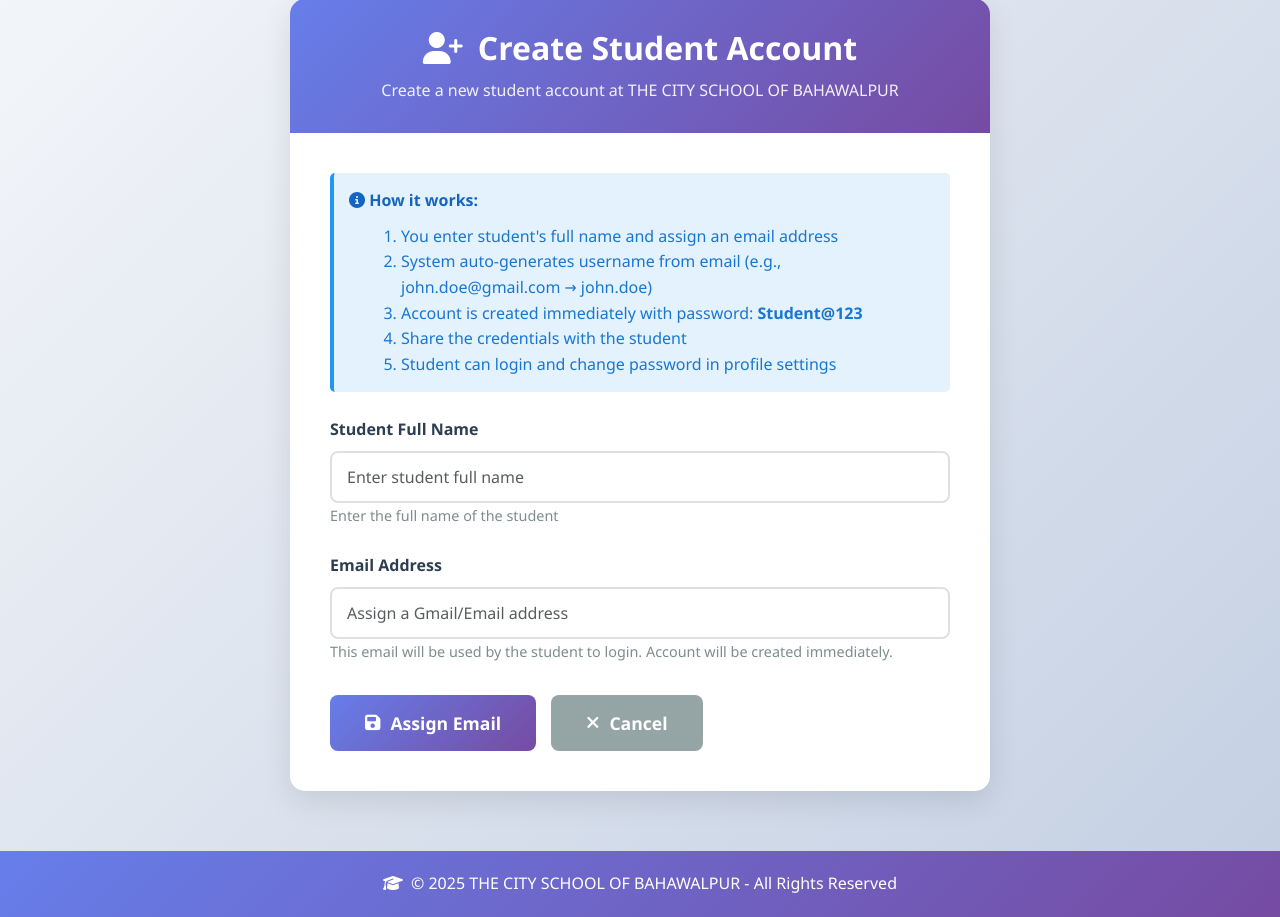
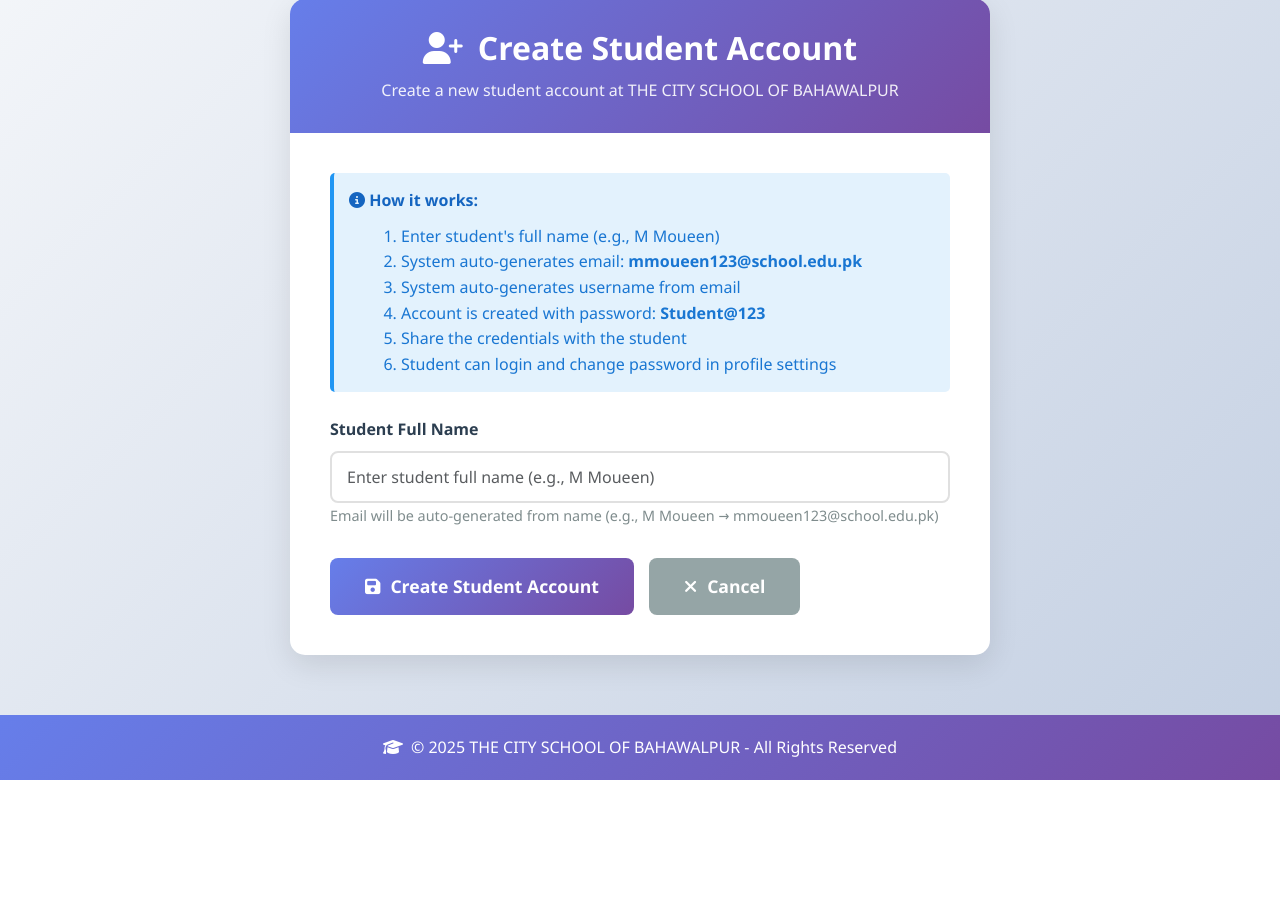
Before and after one commit to MuhammadMoueen/school-app, a Django app: page /coordinator/students/create/ in a window 1280 px wide. Shown: the part 105-1022 px from the top of the page. After the commit the page ends 885 px from the top, so only its background shows below. Run offline with Django 5.2, Linux system fonts and the light colour scheme; a user stored in the database is signed in; tables that the repository leaves empty hold one stand-in row (values such as "Sample post"); grey boxes marked "Sample" are stand-in pictures.

Commit message:
Auto-generate emails from names: students get @school.edu.pk, teachers get @teacher.edu.pk - removed manual email fields

```diff
--- a/school_management/main/forms.py
+++ b/school_management/main/forms.py
@@ -322,38 +322,41 @@ class AdminCreateStudentForm(forms.ModelForm):
         max_length=100,
         required=True,
         widget=forms.TextInput(attrs={
-            'placeholder': 'Enter student full name',
+            'placeholder': 'Enter student full name (e.g., M Moueen)',
             'class': 'form-control'
         }),
         label='Student Full Name',
-        help_text='Enter the full name of the student'
-    )
-    email = forms.EmailField(
-        required=True,
-        widget=forms.EmailInput(attrs={
-            'placeholder': 'Assign a Gmail/Email address',
-            'class': 'form-control'
-        }),
-        label='Email Address',
-        help_text='This email will be used by the student to login. Account will be created immediately.'
+        help_text='Email will be auto-generated from name (e.g., M Moueen → mmoueen123@school.edu.pk)'
     )
 
     class Meta:
         model = User
-        fields = ['email']
-
-    def clean_email(self):
-        email = self.cleaned_data.get('email')
-        # Check if email already exists in User model
-        if User.objects.filter(email=email).exists():
-            raise ValidationError('This email is already registered. Please choose a different email.')
-        return email
+        fields = []
 
     def save(self, commit=True):
-        email = self.cleaned_data.get('email')
-        full_name = self.cleaned_data.get('full_name')
+        full_name = self.cleaned_data.get('full_name').strip()
 
-        # Generate username from email (like teachers)
+        # Parse name: first letter + last name
+        name_parts = full_name.split()
+        if len(name_parts) < 2:
+            # If only one name, use it as both first and last
+            first_letter = name_parts[0][0].lower()
+            last_name = name_parts[0].lower()
+        else:
+            first_letter = name_parts[0][0].lower()
+            last_name = name_parts[-1].lower()  # Use last part as last name
+
+        # Generate base email: {first_letter}{last_name}123@school.edu.pk
+        base_email = f"{first_letter}{last_name}123@school.edu.pk"
+        email = base_email
+        counter = 1
+
+        # Ensure email is unique
+        while User.objects.filter(email=email).exists():
+            email = f"{first_letter}{last_name}{123 + counter}@school.edu.pk"
+            counter += 1
+
+        # Generate username from email
         base_username = email.split('@')[0].lower()
         username = base_username
         counter = 1
@@ -363,7 +366,7 @@ class AdminCreateStudentForm(forms.ModelForm):
             username = f"{base_username}{counter}"
             counter += 1
 
-        # Create user instance directly (no PreassignedEmail needed)
+        # Create user instance directly
         user = User()
         user.username = username
         user.email = email
@@ -475,37 +478,41 @@ class AdminCreateTeacherForm(forms.ModelForm):
         max_length=100,
         required=True,
         widget=forms.TextInput(attrs={
-            'placeholder': 'Enter teacher full name',
+            'placeholder': 'Enter teacher full name (e.g., M Nouman)',
             'class': 'form-control'
         }),
         label='Teacher Full Name',
-        help_text='Enter the full name of the teacher'
-    )
-    email = forms.EmailField(
-        required=True,
-        widget=forms.EmailInput(attrs={
-            'placeholder': 'Assign an email address',
-            'class': 'form-control'
-        }),
-        label='Email Address',
-        help_text='This email will be used by the teacher to login. A temporary password will be generated.'
+        help_text='Email will be auto-generated from name (e.g., M Nouman → mnouman123@teacher.edu.pk)'
     )
 
     class Meta:
         model = User
-        fields = ['email']
-
-    def clean_email(self):
-        email = self.cleaned_data.get('email')
-        if User.objects.filter(email=email).exists():
-            raise ValidationError('This email is already registered. Please choose a different email.')
-        return email
+        fields = []
 
     def save(self, commit=True):
-        email = self.cleaned_data.get('email')
-        full_name = self.cleaned_data.get('full_name', '')
+        full_name = self.cleaned_data.get('full_name', '').strip()
 
-        # Generate username from email (like students)
+        # Parse name: first letter + last name
+        name_parts = full_name.split()
+        if len(name_parts) < 2:
+            # If only one name, use it as both first and last
+            first_letter = name_parts[0][0].lower()
+            last_name = name_parts[0].lower()
+        else:
+            first_letter = name_parts[0][0].lower()
+            last_name = name_parts[-1].lower()  # Use last part as last name
+
+        # Generate base email: {first_letter}{last_name}123@teacher.edu.pk
+        base_email = f"{first_letter}{last_name}123@teacher.edu.pk"
+        email = base_email
+        counter = 1
+
+        # Ensure email is unique
+        while User.objects.filter(email=email).exists():
+            email = f"{first_letter}{last_name}{123 + counter}@teacher.edu.pk"
+            counter += 1
+
+        # Generate username from email
         base_username = email.split('@')[0].lower()
         username = base_username
         counter = 1
@@ -516,9 +523,11 @@ class AdminCreateTeacherForm(forms.ModelForm):
             counter += 1
 
         # Create user instance
-        user = super().save(commit=False)
+        user = User()
         user.username = username
+        user.email = email
         user.role = 'teacher'
+        user.is_active = True
 
         # Set default password: Teacher@123
         user.set_password('Teacher@123')
--- a/school_management/main/views.py
+++ b/school_management/main/views.py
@@ -140,11 +140,11 @@ def admin_create_student(request):
 
             messages.success(
                 request,
-                f'Student account created successfully!<br>'
-                f'<strong>Email:</strong> {student.email}<br>'
-                f'<strong>Username:</strong> {student.username}<br>'
-                f'<strong>Password:</strong> Student@123<br>'
-                f'<em>Please share these credentials with the student. They can change password after first login.</em>'
+                f'Student account created successfully! '
+                f'Email: {student.email} | '
+                f'Username: {student.username} | '
+                f'Password: Student@123 '
+                f'(Please share these credentials with the student. They can change password after first login.)'
             )
             return redirect('main:coordinator_manage_students')
     else:
@@ -781,13 +781,13 @@ def admin_create_teacher(request):
 
             messages.success(
                 request,
-                f'Teacher account created successfully!<br>'
-                f'<strong>Email:</strong> {teacher.email}<br>'
-                f'<strong>Username:</strong> {teacher.username}<br>'
-                f'<strong>Temporary Password:</strong> Teacher@123<br>'
-                f'<em>Please share these credentials with the teacher. They can update their profile and change password after first login.</em>'
+                f'Teacher account created successfully! '
+                f'Email: {teacher.email} | '
+                f'Username: {teacher.username} | '
+                f'Password: Teacher@123 '
+                f'(Please share these credentials with the teacher. They can update their profile and change password after first login.)'
             )
-            return redirect('main:teachers-hub')
+            return redirect('main:admin_teachers_hub')
     else:
         form = AdminCreateTeacherForm()
 
--- a/school_management/templates/admin/admin_create_student.html
+++ b/school_management/templates/admin/admin_create_student.html
@@ -22,9 +22,10 @@
                 <i class="fas fa-info-circle"></i> How it works:
             </p>
             <ol style="margin: 10px 0 0 20px; color: #1976d2;">
-                <li>You enter student's full name and assign an email address</li>
-                <li>System auto-generates username from email (e.g., john.doe@gmail.com → john.doe)</li>
-                <li>Account is created immediately with password: <strong>Student@123</strong></li>
+                <li>Enter student's full name (e.g., M Moueen)</li>
+                <li>System auto-generates email: <strong>mmoueen123@school.edu.pk</strong></li>
+                <li>System auto-generates username from email</li>
+                <li>Account is created with password: <strong>Student@123</strong></li>
                 <li>Share the credentials with the student</li>
                 <li>Student can login and change password in profile settings</li>
             </ol>
@@ -44,22 +45,11 @@
                 {% endif %}
             </div>
 
-            <div class="form-group">
-                <label for="{{ form.email.id_for_label }}">{{ form.email.label }}</label>
-                {{ form.email }}
-                {% if form.email.errors %}
-                    <span class="error-text">{{ form.email.errors.0 }}</span>
-                {% endif %}
-                {% if form.email.help_text %}
-                    <span class="help-text">{{ form.email.help_text }}</span>
-                {% endif %}
-            </div>
-
             <div class="form-actions">
                 <button type="submit" class="btn btn-primary">
-                    <i class="fas fa-save"></i> Assign Email
+                    <i class="fas fa-save"></i> Create Student Account
                 </button>
-                <a href="{% url 'main:dashboard' %}" class="btn btn-secondary">
+                <a href="{% url 'main:admin_students_hub' %}" class="btn btn-secondary">
                     <i class="fas fa-times"></i> Cancel
                 </a>
             </div>
```
Also changed, not shown: school_management/templates/admin/admin_create_teacher.html (+3 -13 lines).
